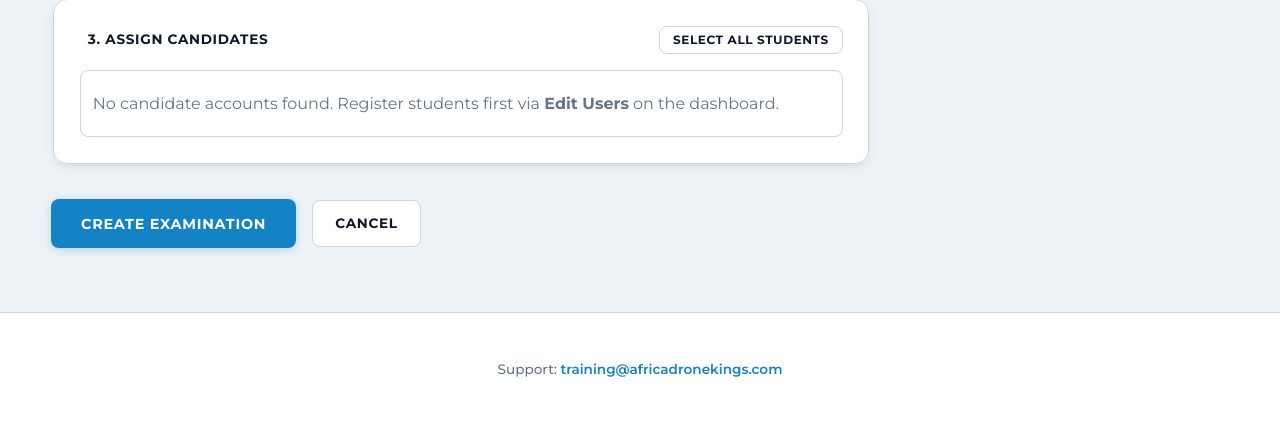
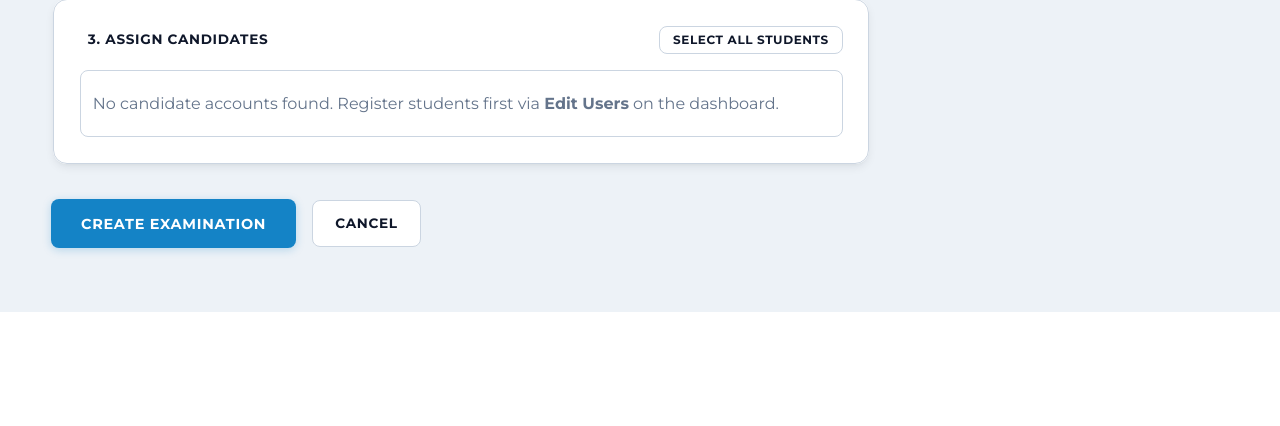
Before and after one commit to Nyasha-Shekede/EXAM_PLATFORM, a Django app: page /exams/new/ in a window 1280 px wide. Shown: the part 1133-1559 px from the top of the page. After the commit the page ends 1445 px from the top, so only its background shows below. Run offline with Django 5.2, Linux system fonts and the light colour scheme; the visitor is signed in with stand-in values (Sample User, id 1); data comes from the database, SQL or seed files in the repository.

Commit message:
Remove footer across application and admin portal
- Remove footer element and support email markup from base layout
- Hide any Django admin footer elements via CSS in admin base_site template

```diff
--- a/templates/admin/base_site.html
+++ b/templates/admin/base_site.html
@@ -403,7 +403,7 @@
     height: 16px !important;
     cursor: pointer !important;
   }
-  .timezonewarning {
+  .timezonewarning, #footer, footer {
     display: none !important;
   }
 </style>
--- a/templates/base.html
+++ b/templates/base.html
@@ -34,10 +34,6 @@
     {% endfor %}
     {% block content %}{% endblock %}
   </main>
-  {% block footer %}
-  <footer>
-    <p>Support: <a href="mailto:{{ SUPPORT_EMAIL }}">{{ SUPPORT_EMAIL }}</a></p>
-  </footer>
-  {% endblock %}
+  {% block footer %}{% endblock %}
 </body>
 </html>
```
